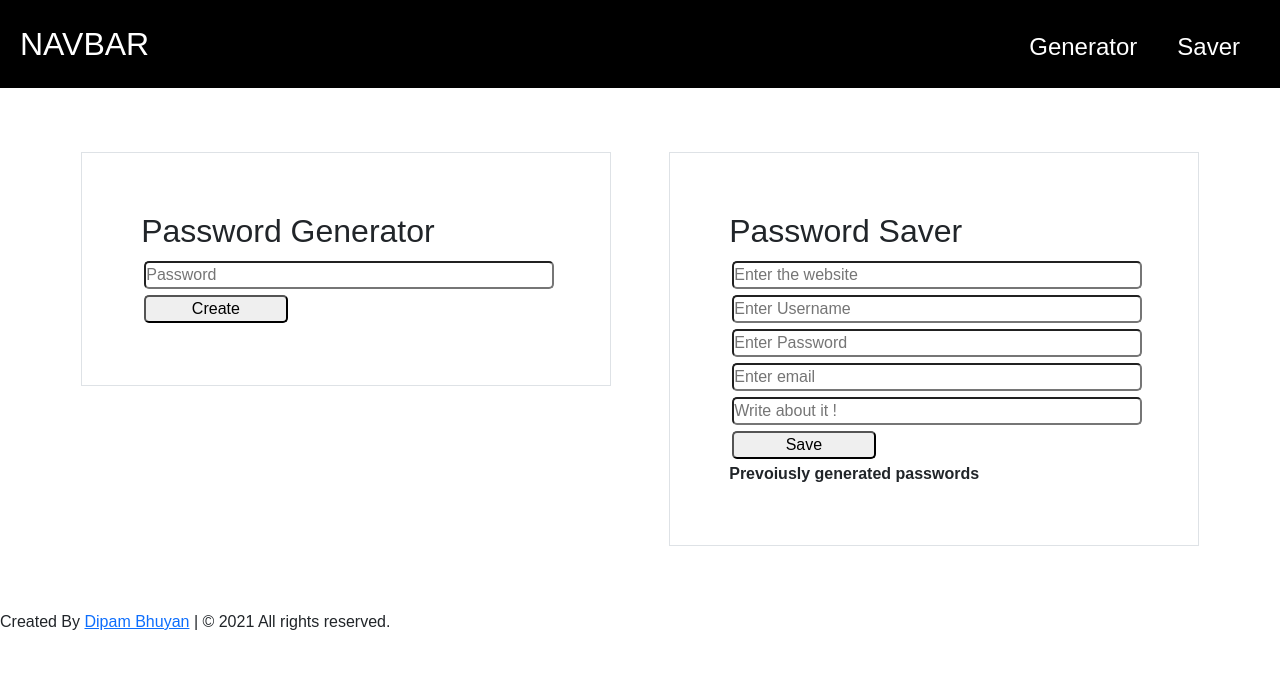
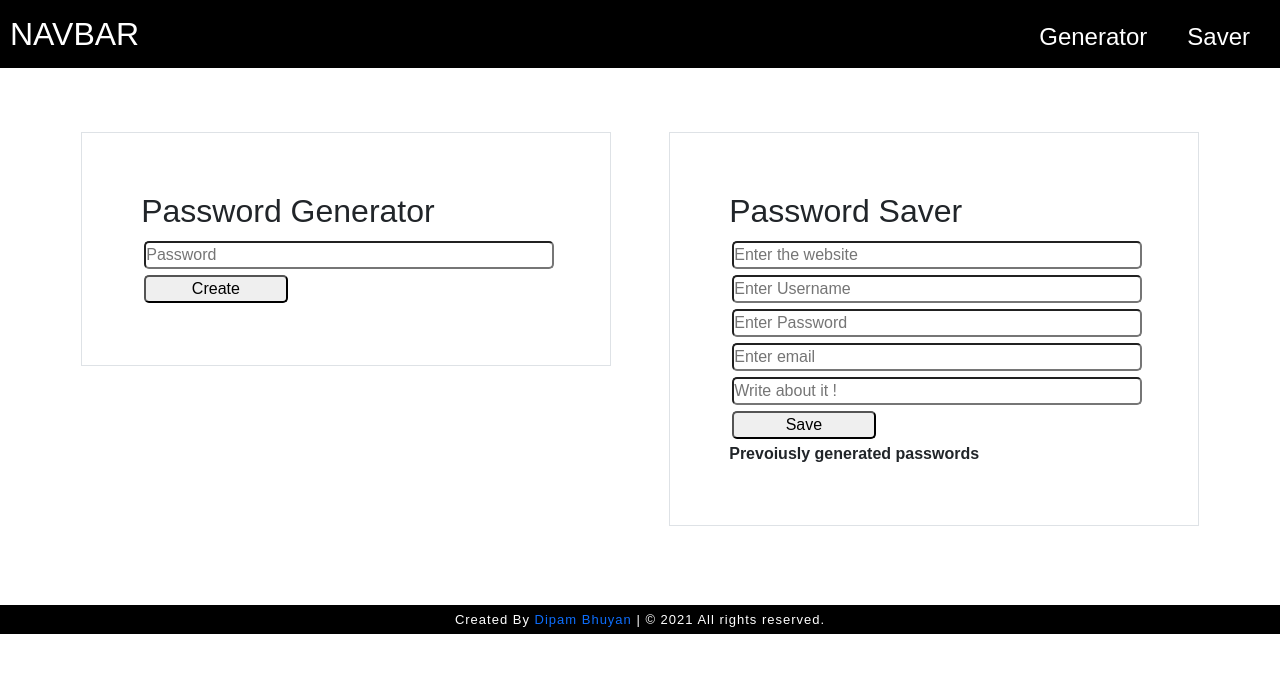
Before and after one commit to DipamBhuyan/pwdgenerator.github.io, a PHP site: page / in a window 1280 px wide. Shown: the top 673 px of the page. Run offline with PHP 8.4, Linux system fonts and the light colour scheme.

Commit message:
Edit the footer

```diff
--- a/style.css
+++ b/style.css
@@ -10,7 +10,7 @@
   nav {
     background: #000;
     color: #fff;
-    padding: 20px;
+    padding: 10px;
     font-size: xx-large;
     text-decoration: none;
     text-transform: uppercase;
@@ -22,7 +22,7 @@
   nav a:hover{
     cursor: pointer;
   }
-  nav li a {
+  nav ul li a {
     text-decoration: none;
     text-transform: none;
     color: #fff;
@@ -63,6 +63,22 @@
     border-radius: 5px;
   }
 
+  footer {
+    width: 100%;
+    background: #000;
+    color: #fff;
+    padding: 5px;
+    font-size: small;
+    letter-spacing: 1px;
+    display: flex;
+    justify-content: center;
+    margin-top: 15px;
+  }
+
+  footer a {
+    text-decoration: none;
+  }
+
   /* Responsive layout - makes the two columns stack on top of each other instead of next to each other */
   @media screen and (max-width: 600px) {
     *{
```
